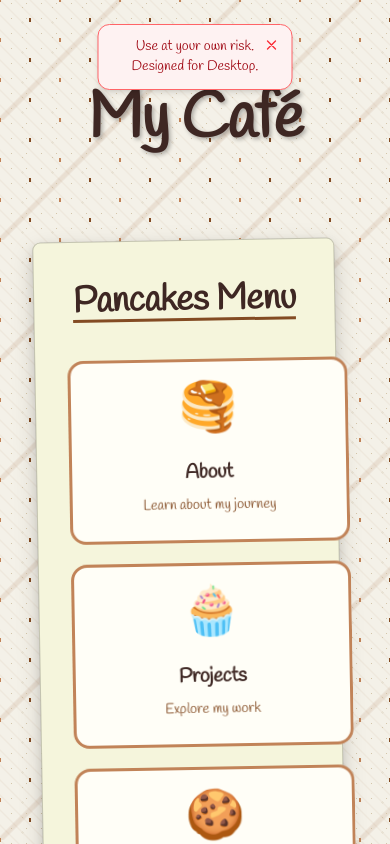
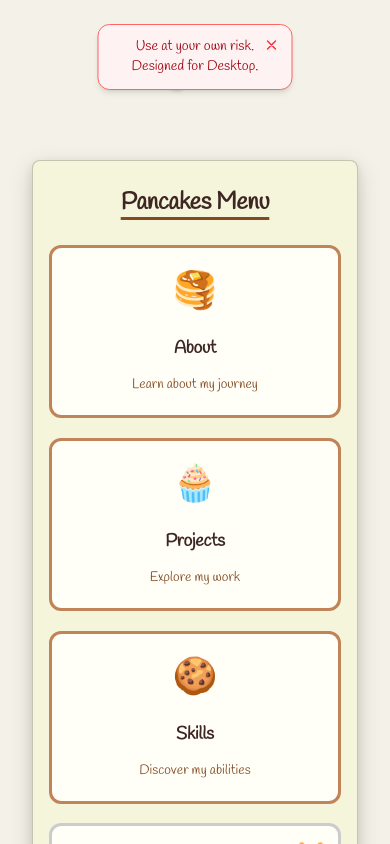
Before and after one commit to Cinnamonsroll/Portfolio, a Next.js app: page /cafe in a window 390 px wide. Shown: the top 844 px of the page. Built offline with nearby package versions, Linux system fonts and the light colour scheme.

Commit message:
Fixed some mobile css, getting closer to not having an alert!

```diff
--- a/app/cafe/about/about.css
+++ b/app/cafe/about/about.css
@@ -1,5 +1,3 @@
-@import "./responsive.css";
-
 .about-content {
   max-width: 1200px;
   margin: 0 auto;
--- a/app/cafe/about/page.tsx
+++ b/app/cafe/about/page.tsx
@@ -5,6 +5,7 @@ import { useRouter } from "next/navigation";
 import Image from "next/image";
 import "../cafe.css";
 import "./about.css";
+import "./responsive.css";
 import { interpolate } from "@/app/utils/lib";
 
 export default function AboutPage() {
--- a/app/cafe/cafe.css
+++ b/app/cafe/cafe.css
@@ -1,6 +1,3 @@
-@import "./animations.css";
-@import "./responsive.css";
-
 :root {
   --cafe-brown: #834b23;
   --cafe-light-brown: #c18358;
--- a/app/cafe/page.tsx
+++ b/app/cafe/page.tsx
@@ -3,6 +3,8 @@
 import { useState, useCallback, useMemo } from "react";
 import { useRouter } from "next/navigation";
 import "./cafe.css";
+import "./animations.css"
+import "./responsive.css"
 
 type PortfolioItem = {
   id: string;
--- a/app/cafe/responsive.css
+++ b/app/cafe/responsive.css
@@ -181,7 +181,9 @@
   .menu-board {
     padding: 1.5rem 1rem;
     margin: 0 0.5rem;
+    transform: rotate(0deg);
   }
+
 
   .menu-title {
     font-size: 1.5rem;
@@ -289,6 +291,7 @@
   .menu-board {
     padding: 1.25rem 0.75rem;
     margin: 0 0.25rem;
+    transform: rotate(0deg);
   }
 
   .menu-title {
--- a/app/cafe/skills/page.tsx
+++ b/app/cafe/skills/page.tsx
@@ -3,6 +3,7 @@
 import { useState, useEffect } from "react";
 import "../cafe.css";
 import "./skills.css";
+import "./responsive.css"
 import { skillRecipes } from "./skills";
 
 export default function SkillsPage() {
--- a/app/cafe/skills/skills.css
+++ b/app/cafe/skills/skills.css
@@ -1,4 +1,4 @@
-@import "./responsive.css";
+
 
 :root {
   --font-display: "Georgia", "Times New Roman", Times, serif;
```
